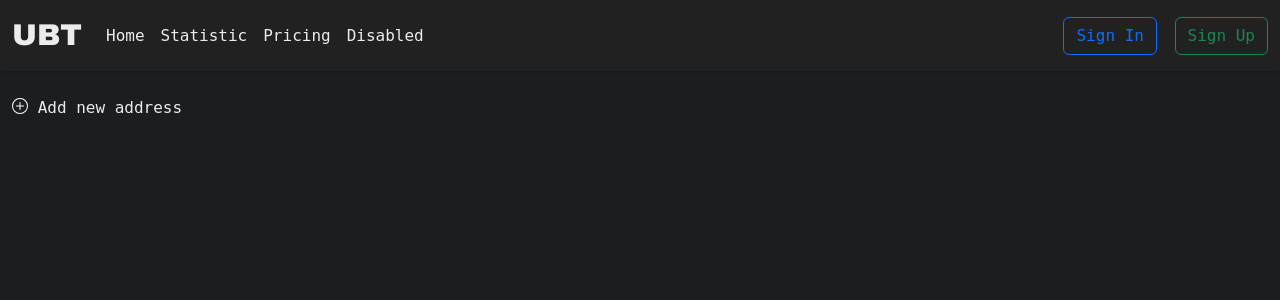
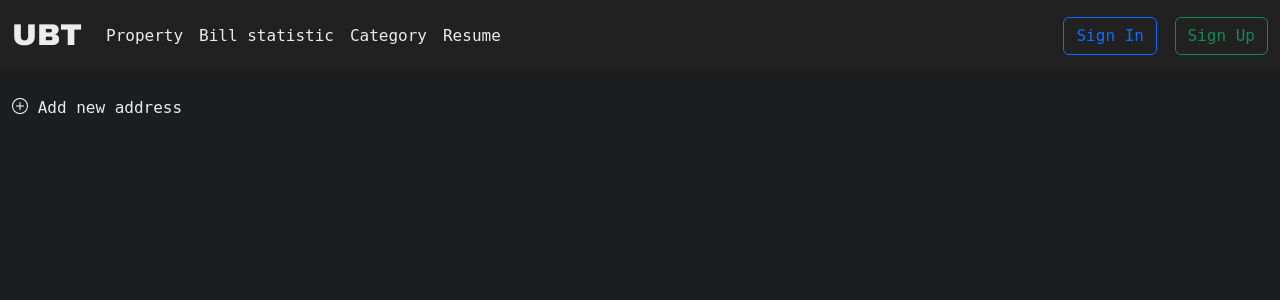
Before and after one commit to berestianyi/utility-bill-tracker, a Django app: page / in a window 1280 px wide. Shown: the top 300 px of the page. Run offline with Django 5.2, Linux system fonts and the light colour scheme; data that the repository does not hold is empty; some libraries are stand-ins or nearby versions; some web fonts are replaced.

Commit message:
renamed site sections name

```diff
--- a/templates/base.html
+++ b/templates/base.html
@@ -31,10 +31,10 @@
             </div>
             <div class="collapse navbar-collapse" id="navbarNavAltMarkup">
                 <div class="navbar-nav">
-                    <a class="nav-link" href="{% url 'buildings:index' %}">Home</a>
-                    <a class="nav-link" href="#">Statistic</a>
-                    <a class="nav-link" href="#">Pricing</a>
-                    <a class="nav-link disabled">Disabled</a>
+                    <a class="nav-link" href="{% url 'buildings:index' %}">Property</a>
+                    <a class="nav-link" href="#">Bill statistic</a>
+                    <a class="nav-link" href="#">Category</a>
+                    <a class="nav-link disabled">Resume</a>
                 </div>
             </div>
             <div class="d-lg-block">
```
